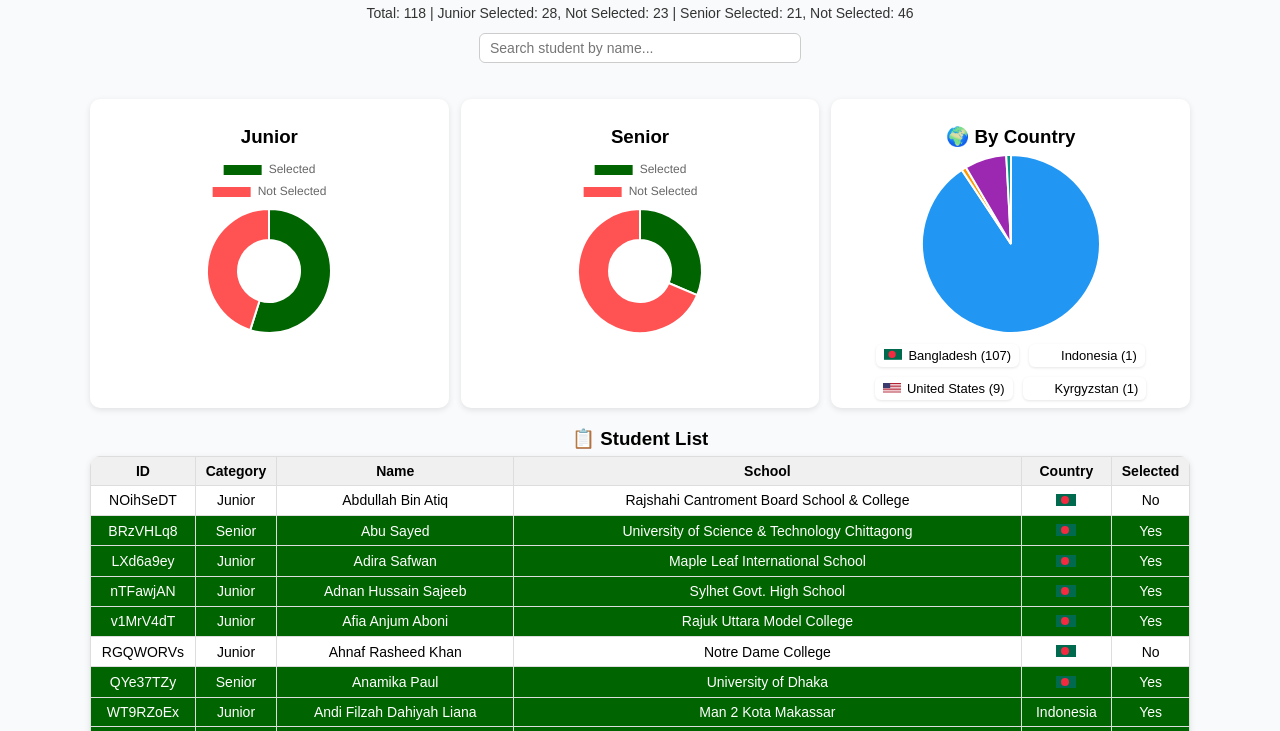
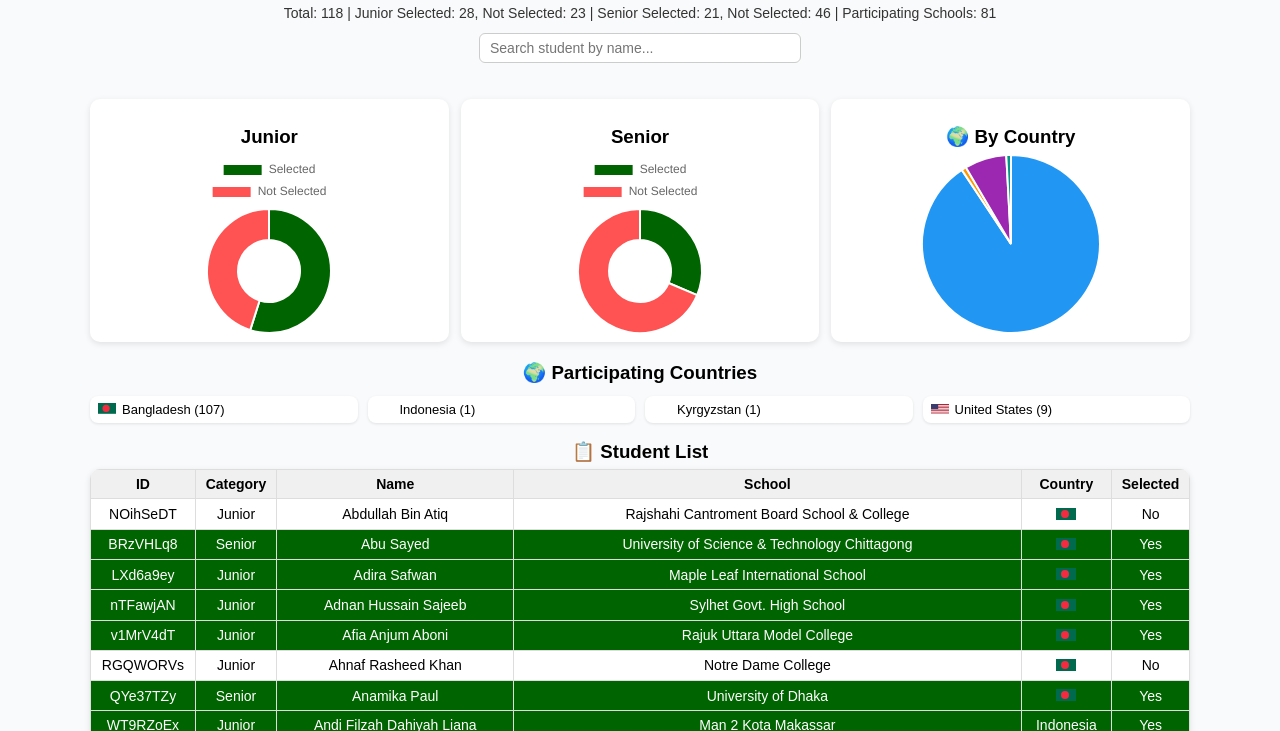
Before and after one commit to qwertydr/rcomp, a plain HTML site: page new.html in a window 1280 px wide. Shown: the part 61-792 px from the top of the page. Drawn offline with nearby package versions, Linux system fonts and the light colour scheme.

Commit message:
Update new.html

```diff
--- a/new.html
+++ b/new.html
@@ -11,35 +11,41 @@
     h2, h3 { text-align: center; margin-bottom: 6px; }
     #stats { text-align:center; margin-bottom:12px; font-size:14px; color:#333; }
 
-    /* Search box */
+    /* Search */
     #searchBox { display:block; margin:0 auto 6px auto; padding:6px 10px; width:90%; max-width:300px; border-radius:6px; border:1px solid #ccc; font-size:14px; }
     #searchResult { text-align:center; font-size:13px; margin-bottom:12px; color:#333; min-height:18px; }
 
-    /* Charts layout */
+    /* Charts */
     .charts { display:grid; grid-template-columns:repeat(auto-fit,minmax(220px,1fr)); gap:12px; margin-bottom:20px; }
     .chart-card { background:#fff; padding:8px; border-radius:10px; box-shadow:0 2px 6px rgba(0,0,0,0.1); text-align:center; }
     .chart-card canvas { max-width:180px !important; max-height:180px !important; margin:auto; }
 
+    /* Country list */
+    .country-list { display:grid; grid-template-columns:repeat(auto-fit,minmax(160px,1fr)); gap:10px; margin:12px 0; }
+    .country-item { display:flex; align-items:center; gap:6px; background:#fff; padding:6px 8px; border-radius:8px; box-shadow:0 1px 3px rgba(0,0,0,0.1); font-size:13px; }
+    .country-item .flag { width:18px; height:auto; display:inline-block; }
+
     /* Table */
-    .table-wrapper { overflow-x:auto; border-radius:10px; box-shadow:0 2px 6px rgba(0,0,0,0.1); margin-bottom:20px; }
+    .table-wrapper { overflow-x:auto; border-radius:10px; box-shadow:0 2px 6px rgba(0,0,0,0.1); margin-bottom:20px; max-height:500px; overflow-y:auto; }
     table { width:100%; border-collapse:collapse; background:#fff; min-width:600px; }
     th, td { padding:6px; border:1px solid #ddd; text-align:center; font-size:14px; }
-    th { background:#f0f0f0; }
+    th {
+      background:#f0f0f0;
+      position: sticky;
+      top: 0;
+      z-index: 5;
+      white-space: nowrap;
+    }
     .selected-yes { background:#006400 !important; color:white; }
     .highlight { background: #FFFF99 !important; }
-
     .flag-icon { width:20px; height:auto; display:inline-block; vertical-align:middle; }
 
     @media (max-width:600px){
       h2,h3{font-size:16px;}
       th,td{font-size:12px;padding:4px;}
       .chart-card canvas{max-width:140px !important; max-height:140px !important;}
+      .country-item{font-size:12px;}
     }
-
-    /* Legend with flags */
-    .custom-legend{display:flex;flex-wrap:wrap;justify-content:center;gap:10px;margin-top:10px;}
-    .legend-item{display:inline-flex;align-items:center;gap:6px;font-size:13px;background:#fff;padding:4px 8px;border-radius:6px;box-shadow:0 1px 3px rgba(0,0,0,0.1);}
-    .legend-item .flag{width:18px;height:auto; display:inline-block;}
   </style>
 </head>
 <body>
@@ -47,11 +53,11 @@
     <h2>📊 Student Participation Dashboard</h2>
     <div id="stats">Loading statistics...</div>
 
-    <!-- Search box and result -->
+    <!-- Search -->
     <input type="text" id="searchBox" placeholder="Search student by name..." />
     <div id="searchResult"></div>
 
-    <!-- Charts first -->
+    <!-- Charts -->
     <div class="charts">
       <div class="chart-card">
         <h3>Junior</h3>
@@ -64,9 +70,12 @@
       <div class="chart-card">
         <h3>🌍 By Country</h3>
         <canvas id="countryChart"></canvas>
-        <div id="countryLegend" class="custom-legend"></div>
       </div>
     </div>
+
+    <!-- Country list -->
+    <h3>🌍 Participating Countries</h3>
+    <div id="countryList" class="country-list"></div>
 
     <!-- Student Table -->
     <h3>📋 Student List</h3>
@@ -92,7 +101,7 @@
     let flagData = {};
     let charts = {};
 
-    // Load JSON files
+    // Load data
     Promise.all([
       fetch("students.json").then(res => res.json()),
       fetch("flag.json").then(res => res.json())
@@ -102,18 +111,20 @@
       renderTable();
       renderStats();
       renderCharts();
+      renderCountryList();
     });
 
-    // Render statistics dynamically
+    // Render statistics
     function renderStats() {
       const total = studentData.length;
       const juniorYes = studentData.filter(s=>s.category==='Junior'&&s.selected==='Yes').length;
       const juniorNo = studentData.filter(s=>s.category==='Junior'&&s.selected==='No').length;
       const seniorYes = studentData.filter(s=>s.category==='Senior'&&s.selected==='Yes').length;
       const seniorNo = studentData.filter(s=>s.category==='Senior'&&s.selected==='No').length;
+      const schoolCount = new Set(studentData.map(s=>s.school)).size;
 
       document.getElementById("stats").innerHTML =
-        `Total: ${total} | Junior Selected: ${juniorYes}, Not Selected: ${juniorNo} | Senior Selected: ${seniorYes}, Not Selected: ${seniorNo}`;
+        `Total: ${total} | Junior Selected: ${juniorYes}, Not Selected: ${juniorNo} | Senior Selected: ${seniorYes}, Not Selected: ${seniorNo} | Participating Schools: ${schoolCount}`;
     }
 
     // Render student table
@@ -141,7 +152,6 @@
     function renderCharts() {
       for(const key in charts){ charts[key].destroy(); }
 
-      // Junior chart
       const juniors = studentData.filter(s=>s.category==='Junior');
       const juniorYes = juniors.filter(s=>s.selected==='Yes').length;
       const juniorNo = juniors.filter(s=>s.selected==='No').length;
@@ -150,7 +160,6 @@
         data:{ labels:["Selected","Not Selected"], datasets:[{ data:[juniorYes,juniorNo], backgroundColor:["#006400","#FF5252"] }] }
       });
 
-      // Senior chart
       const seniors = studentData.filter(s=>s.category==='Senior');
       const seniorYes = seniors.filter(s=>s.selected==='Yes').length;
       const seniorNo = seniors.filter(s=>s.selected==='No').length;
@@ -159,7 +168,6 @@
         data:{ labels:["Selected","Not Selected"], datasets:[{ data:[seniorYes, seniorNo], backgroundColor:["#006400","#FF5252"] }] }
       });
 
-      // Country pie chart
       const countryCounts = {};
       studentData.forEach(s=>countryCounts[s.country]=(countryCounts[s.country]||0)+1);
       const countryLabels = Object.keys(countryCounts);
@@ -170,21 +178,27 @@
         data:{ labels:countryLabels, datasets:[{ data:countryValues, backgroundColor:["#2196F3","#FF9800","#9C27B0","#009688","#FFEB3B"] }] },
         options:{ plugins:{ legend:{display:false}, tooltip:{callbacks:{label:ctx=>`${ctx.label}: ${ctx.raw}`}} } }
       });
+    }
 
-      // Custom legend with flags
-      const legendDiv = document.getElementById("countryLegend");
-      legendDiv.innerHTML = "";
-      countryLabels.forEach((label,i)=>{
-        const value = countryValues[i];
-        const svg = flagData[label]||"";
+    // Render country list
+    function renderCountryList() {
+      const countryCounts = {};
+      studentData.forEach(s=>countryCounts[s.country]=(countryCounts[s.country]||0)+1);
+      const countries = Object.keys(countryCounts).sort();
+
+      const container = document.getElementById("countryList");
+      container.innerHTML = "";
+      countries.forEach(country=>{
         const item = document.createElement("div");
-        item.classList.add("legend-item");
-        item.innerHTML = `<span class="flag">${svg}</span> ${label} (${value})`;
-        legendDiv.appendChild(item);
+        item.classList.add("country-item");
+        item.innerHTML = `
+          <span class="flag">${flagData[country]||""}</span> ${country} (${countryCounts[country]})
+        `;
+        container.appendChild(item);
       });
     }
 
-    // Search functionality
+    // Search
     const searchBox = document.getElementById("searchBox");
     const searchResult = document.getElementById("searchResult");
 
@@ -193,25 +207,20 @@
       const rows = document.querySelectorAll("#student-table tbody tr");
       rows.forEach(row=>row.classList.remove("highlight"));
 
-      if(query===""){
-        searchResult.textContent = "";
-        return;
-      }
+      if(query===""){ searchResult.textContent=""; return; }
 
       let foundCount = 0;
+      let results = [];
       rows.forEach(row=>{
         const name = row.cells[2].textContent.toLowerCase();
         if(name.includes(query)){
           row.classList.add("highlight");
           const selected = row.cells[5].textContent;
-          searchResult.textContent = `${row.cells[2].textContent} is ${selected}`;
+          results.push(`${row.cells[2].textContent} is ${selected}`);
           foundCount++;
         }
       });
-
-      if(foundCount===0){
-        searchResult.textContent = "No student found.";
-      }
+      searchResult.textContent = foundCount>0 ? results.join(" | ") : "No student found.";
     });
   </script>
 </body>
```
